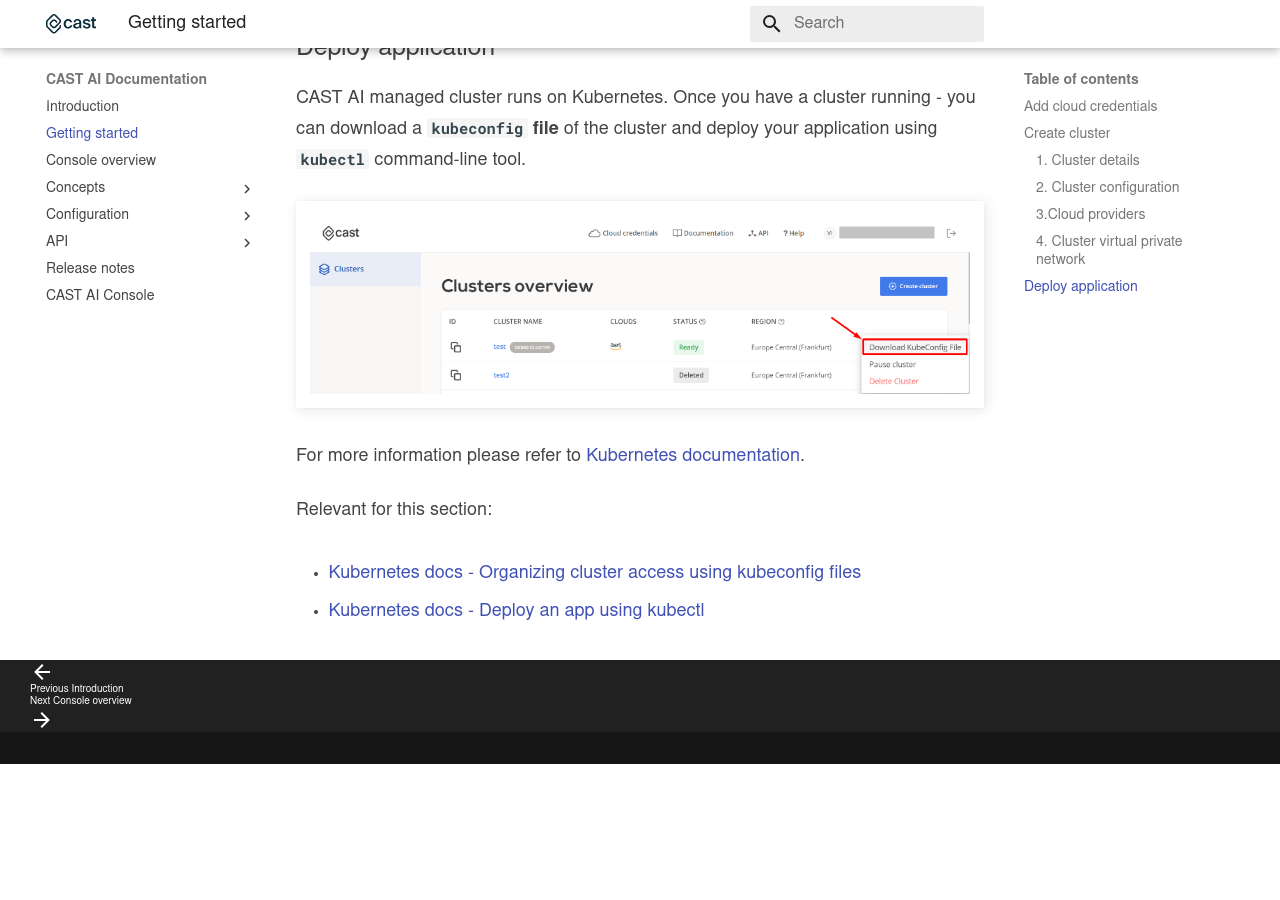
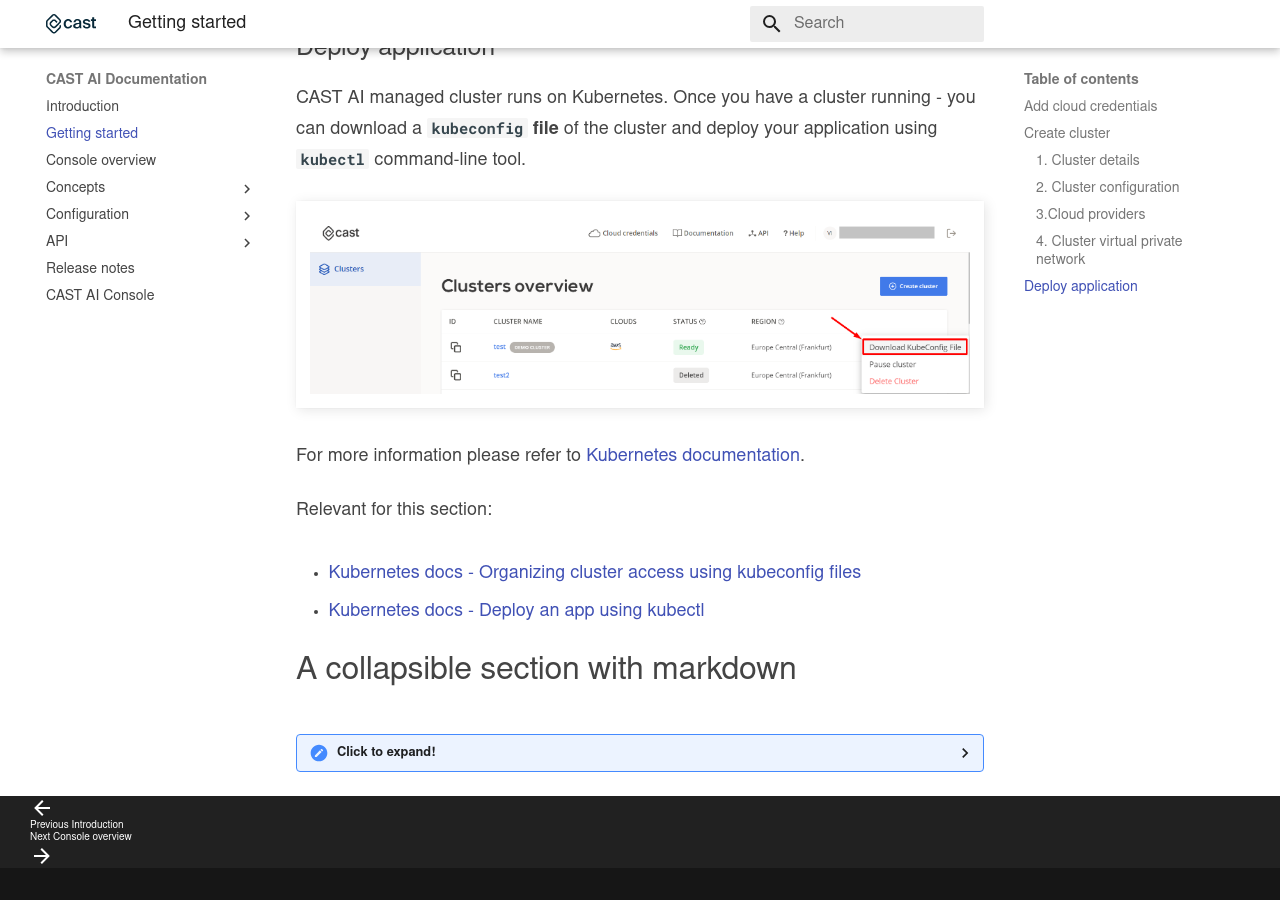
Before and after one commit to castai/docs, an MkDocs documentation site: the page built from docs/getting-started.md, in a window 1280 px wide and 900 px high, scrolled down 2300 px. Built offline with MkDocs 1.6.1 and Material for MkDocs 9.7.7, drawn with Linux system fonts in a browser that asks for light colours; some web fonts are replaced; before the commit the page ends 3064 px from its top, so only the background shows below that.

Commit message:
collapsing-section

```diff
--- a/docs/getting-started.md
+++ b/docs/getting-started.md
@@ -174,3 +174,14 @@
 - [Kubernetes docs - Organizing cluster access using kubeconfig files](https://kubernetes.io/docs/concepts/configuration/organize-cluster-access-kubeconfig/)
 
 - [Kubernetes docs - Deploy an app using kubectl](https://kubernetes.io/docs/tutorials/kubernetes-basics/deploy-app/deploy-intro/)
+
+# A collapsible section with markdown
+<details>
+  <summary>Click to expand!</summary>
+
+  ## Heading
+  1. A numbered
+  2. list
+     * With some
+     * Sub bullets
+</details>
```
